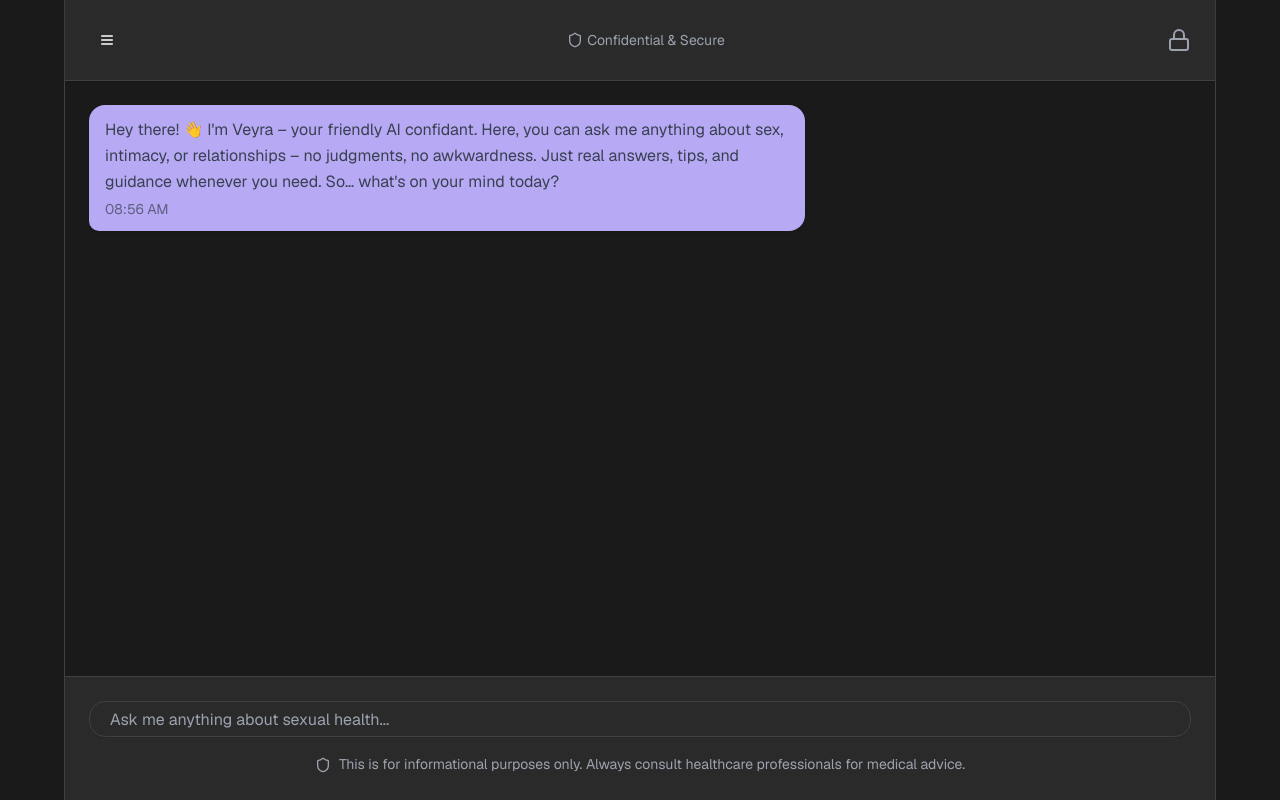
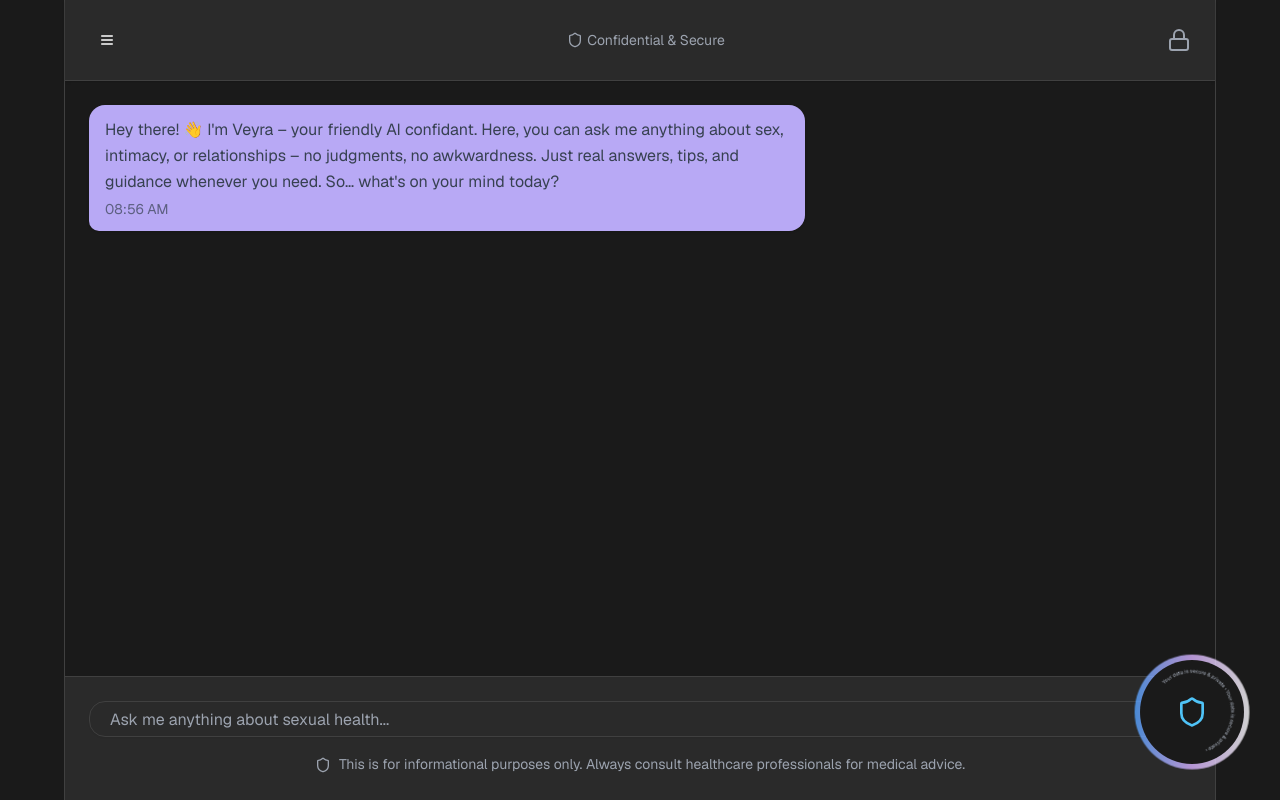
Before and after one commit to vardaanreal-sketch/Chatbot-AI, a Next.js app: page / in a window 1280 px wide. Built offline with nearby package versions, Linux system fonts and the light colour scheme.

Commit message:
feat: add animated pulsing privacy circle to chat interface
Add gradient pulsing border and rotating text for privacy emphasis.

#VERCEL_SKIP

Co-authored-by: null <228027284+vardaanreal-sketch@users.noreply.github.com>

```diff
--- a/app/globals.css
+++ b/app/globals.css
@@ -242,6 +242,37 @@
   animation: send-button-appear 0.3s cubic-bezier(0.68, -0.55, 0.265, 1.55) forwards;
 }
 
+/* Added pulsing border animation for privacy circle */
+@keyframes pulse-border {
+  0%,
+  100% {
+    opacity: 0.6;
+    transform: scale(1);
+  }
+  50% {
+    opacity: 1;
+    transform: scale(1.05);
+  }
+}
+
+.animate-pulse-border {
+  animation: pulse-border 2s ease-in-out infinite;
+}
+
+/* Added slow spin animation for rotating text */
+@keyframes spin-slow {
+  from {
+    transform: rotate(0deg);
+  }
+  to {
+    transform: rotate(360deg);
+  }
+}
+
+.animate-spin-slow {
+  animation: spin-slow 20s linear infinite;
+}
+
 /* Added responsive breakpoint styles for better mobile and desktop experience */
 @media (min-width: 768px) {
   .animate-powerful-entrance {
--- a/app/page.tsx
+++ b/app/page.tsx
@@ -299,6 +299,33 @@ export default function VeyraChat() {
           </p>
         </div>
       </div>
+
+      <div className="fixed bottom-4 right-4 md:bottom-6 md:right-6 lg:bottom-8 lg:right-8 z-30">
+        <div className="relative w-20 h-20 md:w-24 md:h-24 lg:w-28 lg:h-28">
+          {/* Pulsing border circle */}
+          <div className="absolute inset-0 rounded-full animate-pulse-border bg-gradient-to-r from-blue-400 via-purple-300 via-pink-300 to-white opacity-80"></div>
+          <div className="absolute inset-1 rounded-full bg-background"></div>
+
+          {/* Rotating text around the circle */}
+          <div className="absolute inset-0 animate-spin-slow">
+            <svg className="w-full h-full" viewBox="0 0 100 100">
+              <defs>
+                <path id="circle-path" d="M 50, 50 m -35, 0 a 35,35 0 1,1 70,0 a 35,35 0 1,1 -70,0" />
+              </defs>
+              <text className="text-[6px] md:text-[5px] lg:text-[4.5px] fill-muted-foreground font-medium">
+                <textPath href="#circle-path" startOffset="0%">
+                  Your data is secure & private • Your data is secure & private •
+                </textPath>
+              </text>
+            </svg>
+          </div>
+
+          {/* Center shield icon */}
+          <div className="absolute inset-0 flex items-center justify-center">
+            <Shield className="w-6 h-6 md:w-7 md:h-7 lg:w-8 lg:h-8 text-accent" />
+          </div>
+        </div>
+      </div>
     </div>
   )
 }
```
